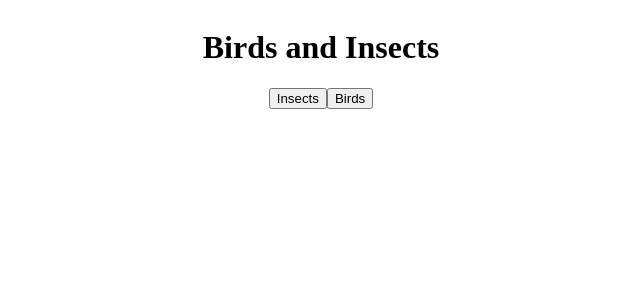
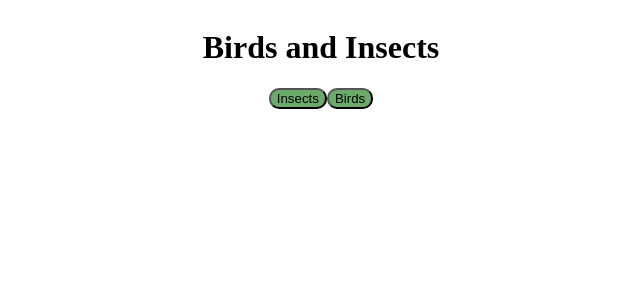
Before and after one commit to andreii467/site-github, a Next.js app: page / in a window 1280 px wide. Shown: the top 300 px of the page, without its empty margins (319-959 px from the left). Built offline with nearby package versions, Linux system fonts and the light colour scheme.

Commit message:
added colour to buttons

```diff
--- a/app/globals.css
+++ b/app/globals.css
@@ -1,3 +1,11 @@
+.insects-button {
+  background-color: rgb(108, 170, 108);
+  border-radius: 10px;
+}
+.birds-buttons {
+  background-color: rgb(108, 170, 108);
+  border-radius: 10px;
+}
 .home-page {
   display: flex;
   justify-content: center;
```
